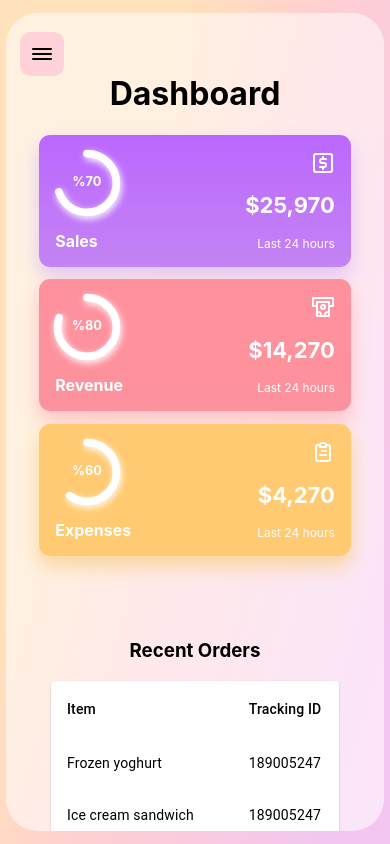
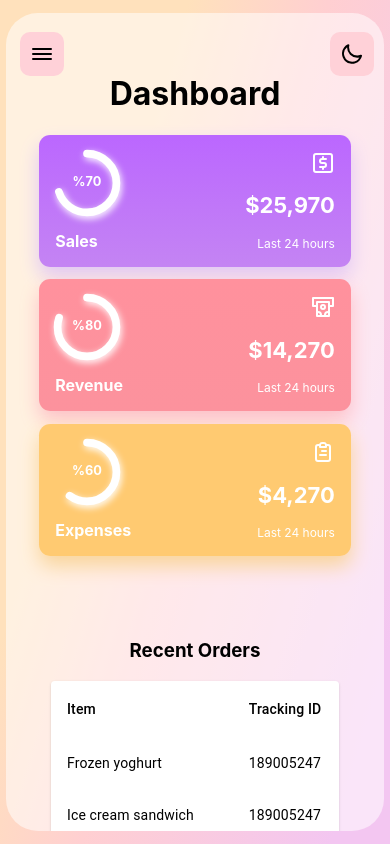
Before and after one commit to soype/dashboard-react, a React (Create React App) app: page / in a window 390 px wide. Shown: the top 844 px of the page. Built offline with nearby package versions, Linux system fonts and the light colour scheme.

Commit message:
Fixed mobile bugs

```diff
--- a/src/App.css
+++ b/src/App.css
@@ -34,6 +34,7 @@ body{
   --hardBackground: white;
   --font-color: black;
   --minor-detail: rgb(80,80,80);
+  --sidebar-back: rgb(255, 209, 216);
 }
 
 .App-dark {
@@ -61,6 +62,7 @@ body{
   --hardBackground: rgba(0, 0, 0, 0.656);
   --font-color: white;
   --minor-detail: rgb(217, 216, 216);
+  --sidebar-back: rgb(123, 157, 250);
 
   color: white;
 }
--- a/src/components/RightSide/RightSide.css
+++ b/src/components/RightSide/RightSide.css
@@ -4,14 +4,16 @@
   width: 95%;
   justify-content: flex-start;
   margin-top: 1.5rem;
+  position: relative;
 }
 
 .toggle {
   background-color: transparent;
   border: none;
   position: absolute;
-  right: 3rem;
+  right: 1rem;
   cursor: pointer;
+  color: var(--font-color);
 }
 
 @media screen and (max-width: 1200px) {
@@ -26,4 +28,14 @@
     margin-top: 0;
     align-items: center;
   }
+  .toggle {
+    display: flex;
+    position: fixed;
+    right: 1rem;
+    top: 2rem;
+    z-index: 9;
+    background: var(--sidebar-back);
+    padding: 10px;
+    border-radius: 10px;
+  }
 }/*# sourceMappingURL=RightSide.css.map */
--- a/src/components/RightSide/RightSide.scss
+++ b/src/components/RightSide/RightSide.scss
@@ -4,14 +4,16 @@
     width: 95%;
     justify-content: flex-start;
     margin-top: 1.5rem;
+    position: relative;
 }
 
 .toggle{
     background-color: transparent;
     border: none;
     position: absolute;
-    right: 3rem;
+    right: 1rem;
     cursor: pointer;
+    color: var(--font-color);
 }
 
 @media screen and (max-width: 1200px){
@@ -27,4 +29,14 @@
         margin-top: 0;
         align-items: center;
     }
+    .toggle{
+        display: flex;
+        position: fixed;
+        right: 1rem;
+        top: 2rem;
+        z-index: 9;
+        background: var(--sidebar-back);
+        padding: 10px;
+        border-radius: 10px;
+    }
 }
--- a/src/components/Sidebar/Sidebar.css
+++ b/src/components/Sidebar/Sidebar.css
@@ -79,7 +79,7 @@
   .sidebar {
     position: fixed;
     z-index: 9;
-    background: rgb(255, 209, 216);
+    background: var(--sidebar-back);
     width: 55%;
     padding-right: 1rem;
     height: 100%;
@@ -99,7 +99,7 @@
     position: fixed;
     top: 2rem;
     z-index: 9;
-    background: rgb(255, 209, 216);
+    background: var(--sidebar-back);
     padding: 10px;
     border-radius: 10px;
   }
--- a/src/components/Sidebar/Sidebar.scss
+++ b/src/components/Sidebar/Sidebar.scss
@@ -84,7 +84,7 @@ $selector-height: 2rem;
     .sidebar{
         position: fixed;
         z-index: 9;
-        background: rgb(255, 209, 216);
+        background: var(--sidebar-back);
         width: 55%;
         padding-right: 1rem;
         height: 100%;
@@ -106,7 +106,7 @@ $selector-height: 2rem;
         position: fixed;
         top: 2rem;
         z-index: 9;
-        background: rgb(255, 209, 216);
+        background: var(--sidebar-back);
         padding: 10px;
         border-radius: 10px;
     }
```
Also changed, not shown: 2 other files (tests, documents, lock files or other folders).
